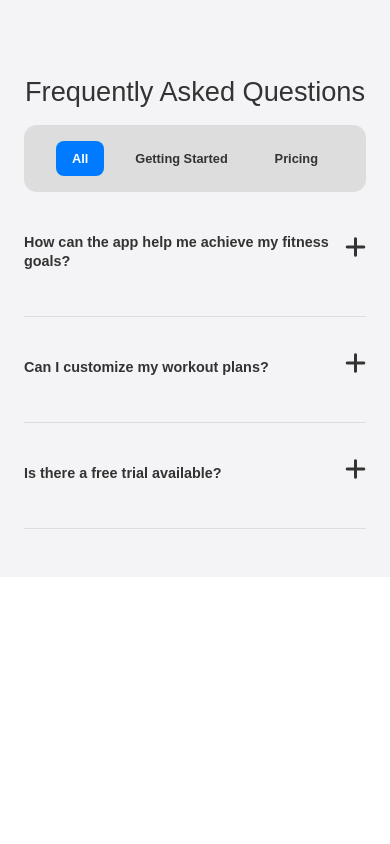
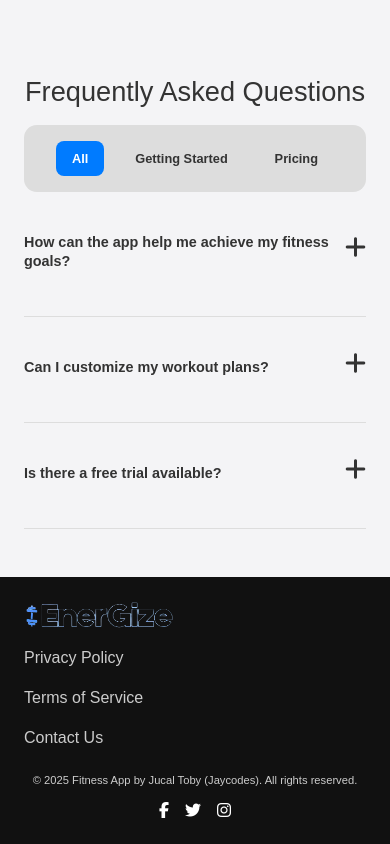
Before and after one commit to Jay-4-Codes/Techyjaunt-Projects, a plain HTML site: page Energize/index.html in a window 390 px wide. Shown: the part 3499-4343 px from the top of the page. Before the commit the page ends 4076 px from the top, so only its background shows below. Drawn offline with Linux system fonts and the light colour scheme.

Commit message:
added the footer section and verified that the website is fully responsive

```diff
--- a/Energize/index.html
+++ b/Energize/index.html
@@ -172,7 +172,7 @@
                         <h4>Is there a free trial available?</h4>
                         <i class="fas fa-plus icon-plus"></i>
                         <i class="fas fa-minus icon-minus"></i>
-                    </div>
+                    </label>
                     <div class="faq-answer">
                         <p>Yes, you can start with our free Basic plan to explore features before upgrading.</p>
                     </div>
@@ -180,5 +180,29 @@
             </div>
         </div>
     </section>
+
+    <footer class="footer">
+        <div class="container">
+            <div class="footer-content">
+                <div class="footer-logo">
+                    <img src="images/logo-white-footer.png" alt="logo">
+                </div>
+                <ul class="footer-links">
+                    <li><a href="#">Privacy Policy</a></li>
+                    <li><a href="#">Terms of Service</a></li>
+                    <li><a href="#">Contact Us</a></li>
+                </ul>
+            </div>
+            <div class="footer-bottom">
+                <p>&copy; 2025 Fitness App by Jucal Toby (Jaycodes). All rights reserved.</p>
+                <div class="footer-social">
+                    <a href="#"><i class="fab fa-facebook-f"></i></a>
+                    <a href="#"><i class="fab fa-twitter"></i></a>
+                    <a href="#"><i class="fab fa-instagram"></i></a>
+                </div>
+            </div>
+
+        </div>
+    </footer>
 </body>
 </html>
--- a/Energize/styles.css
+++ b/Energize/styles.css
@@ -358,7 +358,49 @@ h4 {
   display: inline;
 }
 
-
+/*Footer styles */
+.footer {
+    background: #111;
+    color: #fff;
+}
+.footer img {
+    width: 200px;
+}
+.footer-links {
+    list-style: none;
+    margin-top: 0.5rem;
+}
+.footer-links li {
+    line-height: 2.5;
+}
+.footer-links a {
+    color: #ccc !important;
+    cursor: pointer;
+}
+.footer-links a:hover {
+    color: #fff !important;
+}
+.footer-bottom {
+    text-align: center;
+}
+.footer-bottom p {
+    font-size: 0.9rem;
+    color: #ccc;
+    text-wrap: pretty;
+}
+.footer-social {
+    display: flex;
+    justify-content: center;
+    gap: 1rem;
+    margin-top: 1rem;
+}
+.footer-social a {
+    color: #fff;
+    transition: color 0.3s ease;
+}
+.footer-social a:hover {
+    color: #ccc;
+}
 /*Responsive styles */
 @media (max-width: 768px) {
     .hamburger {
@@ -458,4 +500,13 @@ h4 {
     .faq-answer p{
         font-size: 0.8rem;
     }
+    .footer img {
+        width: 150px;
+    }
+    .footer-bottom {
+        margin-top: 1rem;
+    }
+    .footer-bottom p {
+        font-size: 0.7rem;
+    }
 }
```
